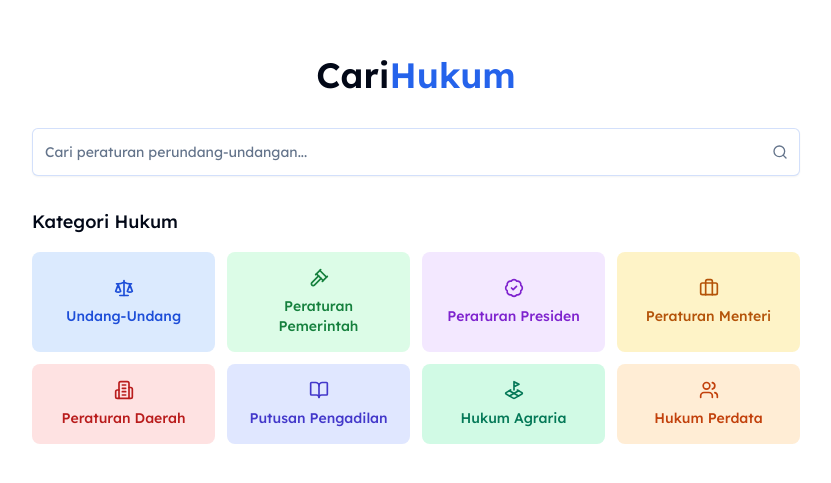
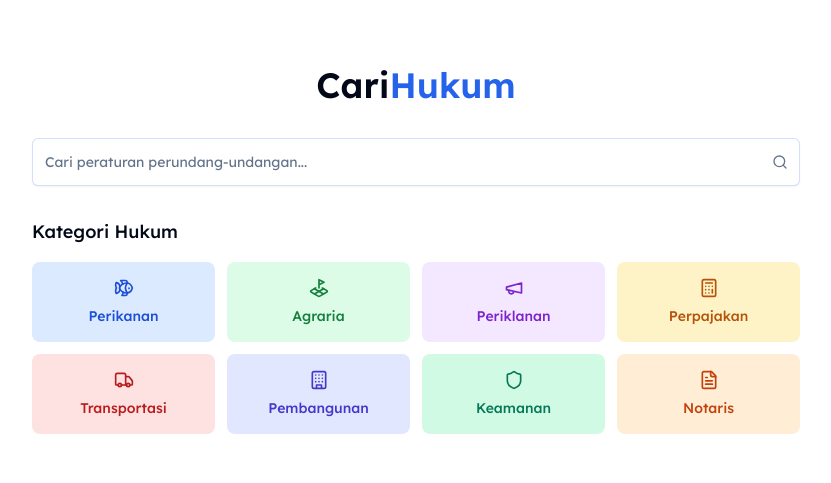
Before and after one commit to ViBE-en-Coding/carihukum, a Next.js app: page / in a window 1280 px wide. Shown: the part 171-654 px from the top of the page, without its empty margins (224-1055 px from the left). Built offline with nearby package versions, Linux system fonts and the light colour scheme.

Commit message:
fix: quick search

```diff
--- a/src/components/modules/home-module/elements/legal-categories.tsx
+++ b/src/components/modules/home-module/elements/legal-categories.tsx
@@ -6,9 +6,8 @@ import { CATEGORIES } from '../home.constant';
 
 export function LegalCategories() {
   const router = useRouter();
-
-  const handleCategoryClick = (categoryId: string) => {
-    router.push(`/search?q=&category=${categoryId}`);
+  const handleCategoryClick = (category: any) => {
+    router.push(`/search?q=${encodeURIComponent(category.query)}`);
   };
 
   const container = {
@@ -34,11 +33,10 @@ export function LegalCategories() {
         variants={container}
         initial="hidden"
         animate="show"
-      >
-        {CATEGORIES.map((category) => (
+      >        {CATEGORIES.map((category) => (
           <motion.button
             key={category.id}
-            onClick={() => handleCategoryClick(category.id)}
+            onClick={() => handleCategoryClick(category)}
             className={`flex flex-col items-center justify-center rounded-lg p-4 ${category.color} transition-all hover:opacity-90`}
             variants={item}
             whileHover={{ scale: 1.03 }}
--- a/src/components/modules/home-module/home.constant.tsx
+++ b/src/components/modules/home-module/home.constant.tsx
@@ -1,61 +1,69 @@
 import {
-  BookOpen,
-  Building2,
-  GavelIcon as GavelSquare,
+  Fish,
   LandPlot,
-  Scale,
-  Users,
-  Briefcase,
-  BadgeCheck,
+  Megaphone,
+  Calculator,
+  Truck,
+  Building,
+  Shield,
+  FileText,
 } from 'lucide-react';
 
 export const CATEGORIES = [
   {
-    id: 'uu',
-    name: 'Undang-Undang',
-    icon: <Scale className="h-5 w-5" />,
+    id: 'perikanan',
+    name: 'Perikanan',
+    query: 'Perikanan',
+    icon: <Fish className="h-5 w-5" />,
     color: 'bg-blue-100 text-blue-700',
   },
   {
-    id: 'pp',
-    name: 'Peraturan Pemerintah',
-    icon: <GavelSquare className="h-5 w-5" />,
+    id: 'agraria',
+    name: 'Agraria',
+    query: 'Agraria',
+    icon: <LandPlot className="h-5 w-5" />,
     color: 'bg-green-100 text-green-700',
   },
   {
-    id: 'perpres',
-    name: 'Peraturan Presiden',
-    icon: <BadgeCheck className="h-5 w-5" />,
+    id: 'periklanan',
+    name: 'Periklanan',
+    query: 'Periklanan',
+    icon: <Megaphone className="h-5 w-5" />,
     color: 'bg-purple-100 text-purple-700',
   },
   {
-    id: 'permen',
-    name: 'Peraturan Menteri',
-    icon: <Briefcase className="h-5 w-5" />,
+    id: 'perpajakan',
+    name: 'Perpajakan',
+    query: 'Perpajakan',
+    icon: <Calculator className="h-5 w-5" />,
     color: 'bg-amber-100 text-amber-700',
   },
   {
-    id: 'perda',
-    name: 'Peraturan Daerah',
-    icon: <Building2 className="h-5 w-5" />,
+    id: 'transportasi',
+    name: 'Transportasi',
+    query: 'Transportasi',
+    icon: <Truck className="h-5 w-5" />,
     color: 'bg-red-100 text-red-700',
   },
   {
-    id: 'putusan',
-    name: 'Putusan Pengadilan',
-    icon: <BookOpen className="h-5 w-5" />,
+    id: 'pembangunan',
+    name: 'Pembangunan',
+    query: 'Pembangunan',
+    icon: <Building className="h-5 w-5" />,
     color: 'bg-indigo-100 text-indigo-700',
   },
   {
-    id: 'agraria',
-    name: 'Hukum Agraria',
-    icon: <LandPlot className="h-5 w-5" />,
+    id: 'keamanan',
+    name: 'Keamanan',
+    query: 'Keamanan',
+    icon: <Shield className="h-5 w-5" />,
     color: 'bg-emerald-100 text-emerald-700',
   },
   {
-    id: 'perdata',
-    name: 'Hukum Perdata',
-    icon: <Users className="h-5 w-5" />,
+    id: 'notaris',
+    name: 'Notaris',
+    query: 'Notaris',
+    icon: <FileText className="h-5 w-5" />,
     color: 'bg-orange-100 text-orange-700',
   },
 ];
```
